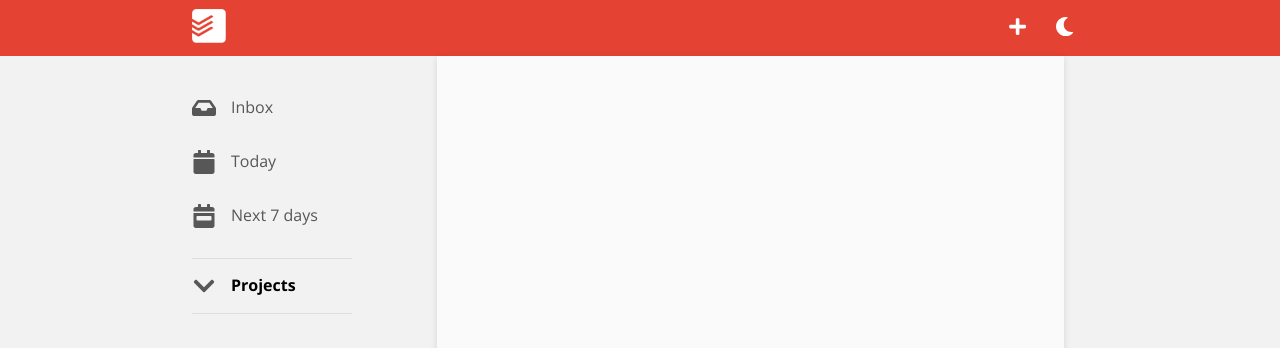
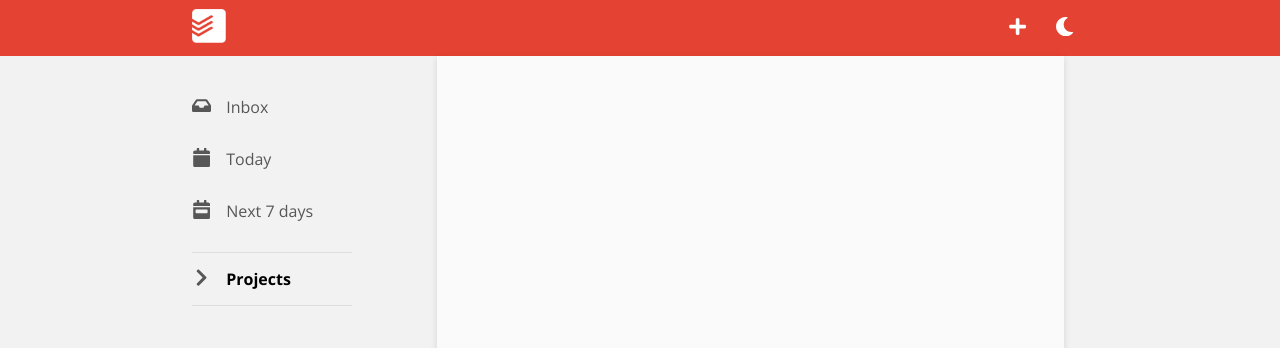
Before and after one commit to DDeenis/todoist-clone, a React (Create React App) app: page / in a window 1280 px wide. Shown: the top 348 px of the page. Built offline with nearby package versions, Linux system fonts and the light colour scheme.

Commit message:
fixes and little improvements

```diff
--- a/package.json
+++ b/package.json
@@ -10,10 +10,14 @@
     "@types/node": "^12.0.0",
     "@types/react": "^17.0.11",
     "@types/react-dom": "^17.0.0",
+    "@types/react-router-dom": "^5.1.7",
     "react": "^17.0.2",
     "react-dom": "^17.0.2",
     "react-icons": "^4.2.0",
+    "react-redux": "^7.2.4",
+    "react-router-dom": "^5.2.0",
     "react-scripts": "4.0.3",
+    "redux": "^4.1.0",
     "sass": "^1.34.1",
     "typescript": "^4.1.2",
     "web-vitals": "^1.0.1"
--- a/src/components/Sidebar/Sidebar.scss
+++ b/src/components/Sidebar/Sidebar.scss
@@ -27,15 +27,20 @@
     cursor: pointer;
 }
 
+.sidebar-nav-entry > a {
+    text-decoration: none;
+}
+
 .sidebar-nav-entry__icon {
     margin-right: 15px;
     color: var(--color-grey-07);
-    font-size: 1.5rem;
+    font-size: 1.2rem;
 }
 
 .sidebar-nav-entry__span {
     font-family: 'Open Sans', sans-serif;
     color: var(--color-grey-07);
+    user-select: none;
 }
 
 .sidebar-nav-entry__span_active {
--- a/src/components/Sidebar/Sidebar.tsx
+++ b/src/components/Sidebar/Sidebar.tsx
@@ -1,19 +1,26 @@
 import React from 'react';
-import { FaInbox, FaCalendar, FaCalendarWeek, FaChevronDown } from "react-icons/fa";
+import { useState } from 'react';
+import { FaInbox, FaCalendar, FaCalendarWeek, FaChevronDown, FaChevronRight } from "react-icons/fa";
 import './Sidebar.scss';
 import SidebarEntry from './SidebarEntry/SidebarEntry';
 
 const Sidebar = (): JSX.Element => {
+    const [isToggled, setIsToggled] = useState(false);
+
     return (
         <aside className='main-sidebar'>
             <div className='sidebar-content-wrapper'>
                 <ul className='sibedar-content'>
-                    <SidebarEntry title='Inbox' icon={<FaInbox className='sidebar-nav-entry__icon' />} />
-                    <SidebarEntry title='Today' icon={<FaCalendar className='sidebar-nav-entry__icon' />} />
-                    <SidebarEntry title='Next 7 days' icon={<FaCalendarWeek className='sidebar-nav-entry__icon' />} />
-                    <li className='sidebar-content__li sidebar-projects-burger'>
+                    <SidebarEntry title='Inbox' link='inbox' icon={<FaInbox className='sidebar-nav-entry__icon' />} />
+                    <SidebarEntry title='Today' link='today' icon={<FaCalendar className='sidebar-nav-entry__icon' />} />
+                    <SidebarEntry title='Next 7 days' link='week' icon={<FaCalendarWeek className='sidebar-nav-entry__icon' />} />
+                    <li className='sidebar-content__li sidebar-projects-burger' onClick={() => setIsToggled(!isToggled)}>
                         <div className='sidebar-nav-entry'>
-                            <FaChevronDown className='sidebar-nav-entry__icon' />
+                            {
+                                isToggled
+                                    ? <FaChevronDown className='sidebar-nav-entry__icon' />
+                                    : <FaChevronRight className='sidebar-nav-entry__icon' />
+                            }
                             <span className='sidebar-nav-entry__span sidebar-nav-entry__span_active'>Projects</span>
                         </div>
                     </li>
--- a/src/components/Sidebar/SidebarEntry/SidebarEntry.tsx
+++ b/src/components/Sidebar/SidebarEntry/SidebarEntry.tsx
@@ -1,23 +1,27 @@
 import React from 'react';
 import './SidebarEntry.scss';
+import { Link } from 'react-router-dom';
 
 interface SidebarEntryProps {
     title: string,
+    link: string,
     icon: JSX.Element,
     active?: boolean,
     onClick?: React.MouseEventHandler<HTMLLIElement>
 }
 
-const SidebarEntry = ({ title, icon, active = false, onClick = (e) => e.stopPropagation() }: SidebarEntryProps): JSX.Element => {
+const SidebarEntry = ({ title, link, icon, active = false, onClick = (e) => e.stopPropagation() }: SidebarEntryProps): JSX.Element => {
     return (
         <li className='sidebar-content__li' onClick={onClick}>
             <div className='sidebar-nav-entry'>
                 { icon }
-                <span className={
-                    active
-                        ? 'sidebar-nav-entry__span sidebar-nav-entry__span_active'
-                        : 'sidebar-nav-entry__span'
-                }>{title}</span>
+                <Link to={link}>
+                    <span className={
+                        active
+                            ? 'sidebar-nav-entry__span sidebar-nav-entry__span_active'
+                            : 'sidebar-nav-entry__span'
+                    }>{title}</span>
+                </Link>
             </div>
         </li>
     );
--- a/src/index.tsx
+++ b/src/index.tsx
@@ -1,11 +1,14 @@
 import React from 'react';
 import ReactDOM from 'react-dom';
+import { BrowserRouter } from 'react-router-dom';
 import App from './App';
 import reportWebVitals from './reportWebVitals';
 
 ReactDOM.render(
   <React.StrictMode>
-    <App />
+    <BrowserRouter>
+      <App />
+    </BrowserRouter>
   </React.StrictMode>,
   document.getElementById('root')
 );
```
Also changed, not shown: 1 other file (tests, documents, lock files or other folders).
